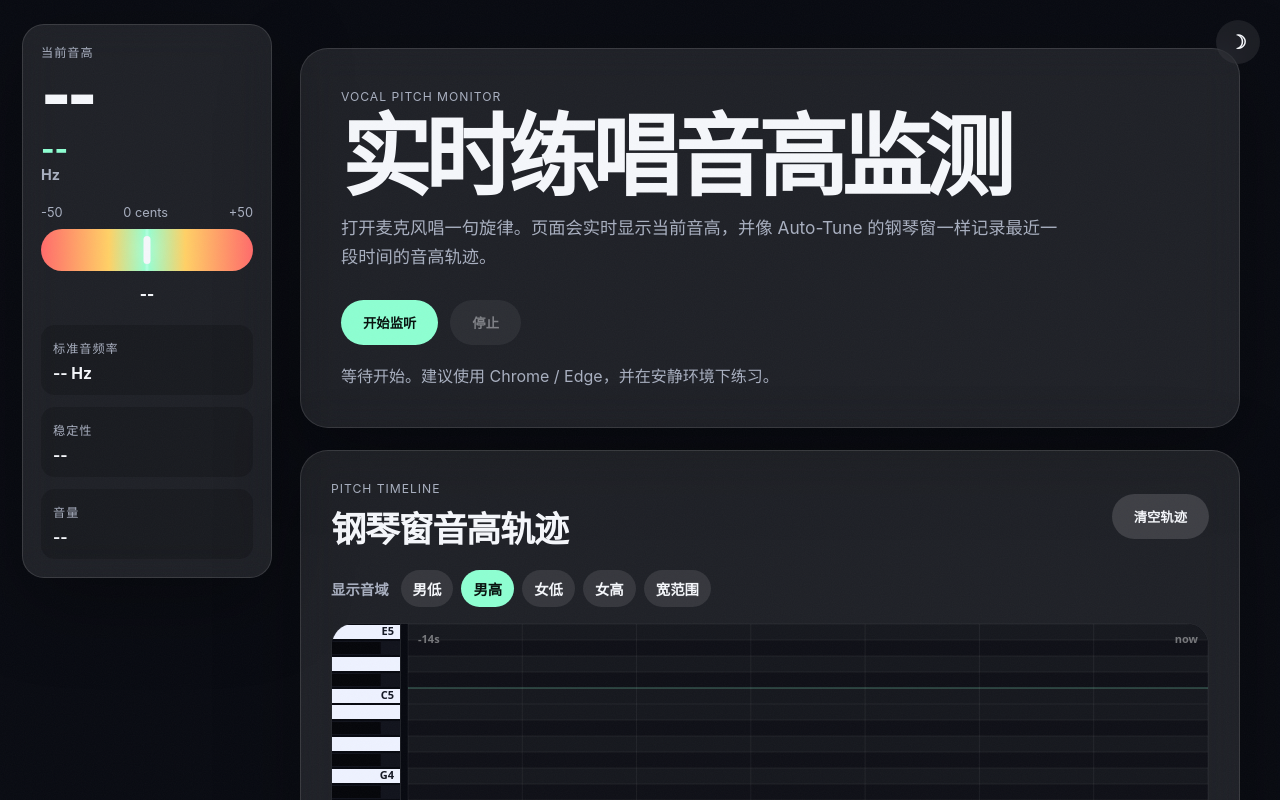
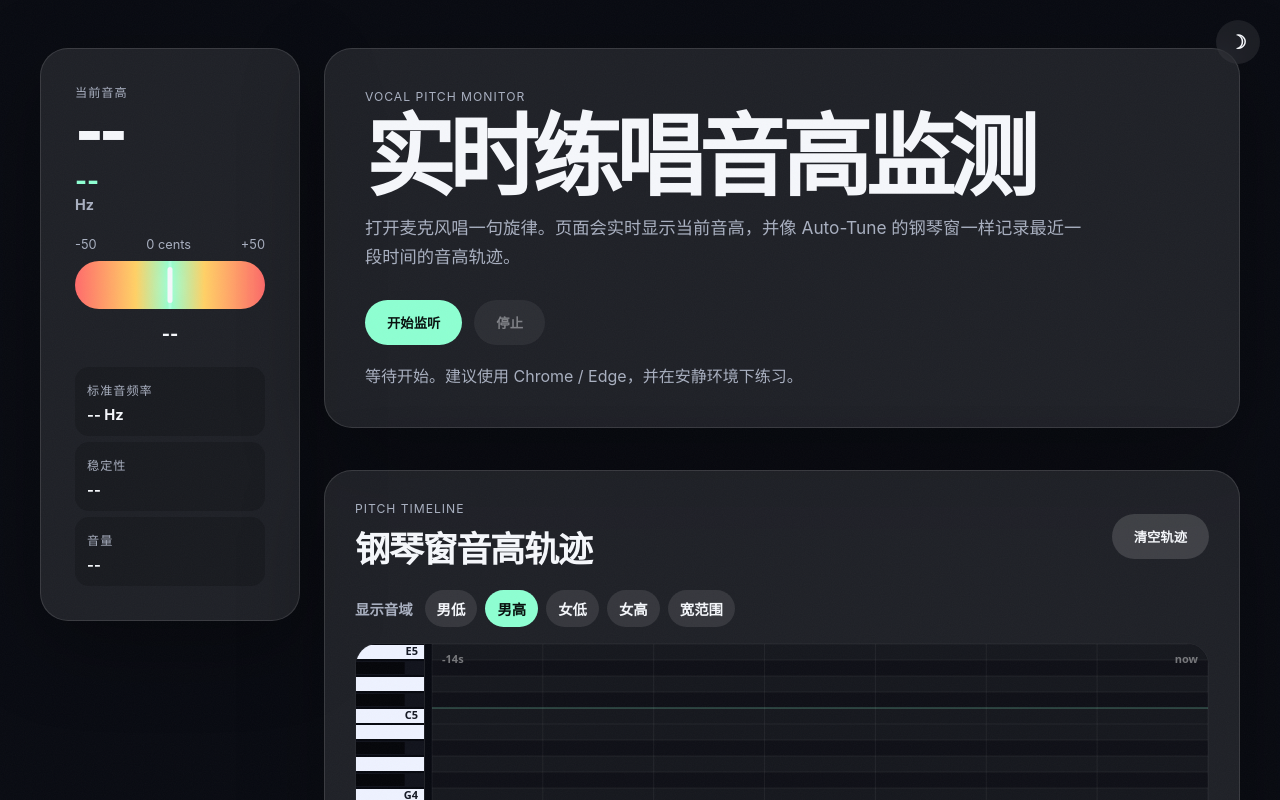
Before and after one commit to nggezi/vocal-pitch-monitor, a plain HTML site: page index.html in a window 1280 px wide. Shown: the top 800 px of the page. Drawn offline with Linux system fonts and the light colour scheme.

Commit message:
refactor: 调音器改为 sticky 侧边栏布局，与主内容紧贴

```diff
--- a/index.html
+++ b/index.html
@@ -12,19 +12,9 @@
     <span class="theme-icon">☽</span>
   </button>
 
-  <main class="app">
-    <section class="hero reveal">
-      <p class="eyebrow">Vocal Pitch Monitor</p>
-      <h1>实时练唱音高监测</h1>
-      <p class="intro">打开麦克风唱一句旋律。页面会实时显示当前音高，并像 Auto-Tune 的钢琴窗一样记录最近一段时间的音高轨迹。</p>
-      <div class="actions">
-        <button id="startButton" type="button">开始监听</button>
-        <button id="stopButton" type="button" disabled>停止</button>
-      </div>
-      <p id="status" class="status">等待开始。建议使用 Chrome / Edge，并在安静环境下练习。</p>
-    </section>
-
-    <section class="meter-card reveal" aria-live="polite">
+  <div class="layout">
+    <aside class="tuner-panel reveal" aria-live="polite">
+      <section class="meter-card">
         <div class="note-row">
           <div>
             <p class="label">当前音高</p>
@@ -64,6 +54,19 @@
           </div>
         </div>
       </section>
+    </aside>
+
+    <div class="main-content">
+      <section class="hero reveal">
+        <p class="eyebrow">Vocal Pitch Monitor</p>
+        <h1>实时练唱音高监测</h1>
+        <p class="intro">打开麦克风唱一句旋律。页面会实时显示当前音高，并像 Auto-Tune 的钢琴窗一样记录最近一段时间的音高轨迹。</p>
+        <div class="actions">
+          <button id="startButton" type="button">开始监听</button>
+          <button id="stopButton" type="button" disabled>停止</button>
+        </div>
+        <p id="status" class="status">等待开始。建议使用 Chrome / Edge，并在安静环境下练习。</p>
+      </section>
 
       <section class="roll-card reveal">
         <div class="section-heading">
@@ -96,12 +99,13 @@
           <li>网页端检测适合练习参考，不等同于专业录音棚校准设备。</li>
         </ul>
       </section>
-  </main>
 
       <footer class="site-footer">
         <span>nggezi</span>
         <a href="https://github.com/nggezi" target="_blank" rel="noopener">GitHub</a>
       </footer>
+    </div>
+  </div>
 
   <script src="app.js?v=4"></script>
 </body>
--- a/style.css
+++ b/style.css
@@ -126,10 +126,65 @@
   transform: translateY(0);
 }
 
-.app {
-  width: min(1080px, calc(100% - 32px));
+.layout {
+  display: flex;
+  gap: 24px;
+  width: min(1200px, calc(100% - 48px));
   margin: 0 auto;
-  padding: 48px 0;
+  padding: 48px 0 60px;
+}
+
+.main-content {
+  flex: 1;
+  min-width: 0;
+  display: flex;
+  flex-direction: column;
+  gap: 20px;
+}
+
+.tuner-panel {
+  width: 260px;
+  flex-shrink: 0;
+  position: sticky;
+  top: 32px;
+  align-self: flex-start;
+}
+
+@media (min-width: 721px) {
+  .tuner-panel .note-name {
+    font-size: 3.8rem;
+  }
+  .tuner-panel .frequency {
+    min-width: 0;
+    font-size: 1.6rem;
+    text-align: left;
+    margin-top: 8px;
+  }
+  .tuner-panel .note-row {
+    display: block;
+  }
+  .tuner-panel .tuner {
+    margin: 24px 0 20px;
+  }
+  .tuner-panel .track {
+    height: 48px;
+  }
+  .tuner-panel .needle {
+    top: 6px;
+    width: 5px;
+    height: 36px;
+  }
+  .tuner-panel .details {
+    grid-template-columns: 1fr;
+    gap: 6px;
+  }
+  .tuner-panel .details div {
+    padding: 12px;
+    border-radius: 14px;
+  }
+  .tuner-panel .details strong {
+    font-size: 0.92rem;
+  }
 }
 
 .hero,
@@ -139,13 +194,11 @@
   border: 1px solid rgba(255, 255, 255, 0.12);
   background: var(--card);
   box-shadow: 0 24px 80px rgba(0, 0, 0, 0.34);
-  backdrop-filter: blur(18px);
   border-radius: 28px;
 }
 
 .hero {
   padding: 40px;
-  margin-bottom: 22px;
 }
 
 .eyebrow,
@@ -218,73 +271,6 @@
 
 .meter-card {
   padding: 34px;
-}
-
-@media (min-width: 1180px) {
-  .app {
-    width: min(980px, calc(100vw - 340px));
-    margin-left: calc((100vw - min(980px, 100vw - 340px) + 260px) / 2);
-  }
-
-  .meter-card {
-    position: fixed;
-    z-index: 8;
-    top: 24px;
-    left: 22px;
-    width: 250px;
-    max-height: calc(100vh - 48px);
-    overflow: auto;
-    padding: 18px;
-    border-radius: 22px;
-  }
-
-  .meter-card .note-row {
-    display: block;
-  }
-
-  .meter-card .note-name {
-    margin-top: 8px;
-    font-size: 4rem;
-    letter-spacing: -0.07em;
-  }
-
-  .meter-card .frequency {
-    min-width: 0;
-    margin-top: 10px;
-    text-align: left;
-    font-size: 1.8rem;
-  }
-
-  .meter-card .tuner {
-    margin: 22px 0 18px;
-  }
-
-  .meter-card .track {
-    height: 42px;
-  }
-
-  .meter-card .needle {
-    top: 7px;
-    width: 7px;
-    height: 28px;
-  }
-
-  .meter-card .cents {
-    font-size: 0.96rem;
-  }
-
-  .meter-card .details {
-    grid-template-columns: 1fr;
-  }
-
-  .meter-card .details div {
-    padding: 12px;
-    border-radius: 14px;
-  }
-
-  .meter-card .details strong {
-    font-size: 0.98rem;
-  }
 }
 
 .roll-card {
@@ -501,9 +487,21 @@
     padding-bottom: calc(150px + env(safe-area-inset-bottom));
   }
 
-  .app {
+  .layout {
+    flex-direction: column;
     width: min(100% - 20px, 1080px);
     padding: 20px 0;
+    gap: 16px;
+  }
+
+  .tuner-panel {
+    width: 100%;
+    position: fixed;
+    z-index: 12;
+    left: 10px;
+    right: 10px;
+    bottom: calc(10px + env(safe-area-inset-bottom));
+    top: auto;
   }
 
   .hero,
@@ -514,9 +512,13 @@
   }
 
   .hero,
-  .meter-card,
   .roll-card {
     padding: 24px;
+  }
+
+  .meter-card {
+    padding: 12px;
+    border-radius: 20px;
   }
 
   .section-heading {
@@ -532,46 +534,19 @@
     min-height: 360px;
   }
 
-  .actions {
-    border-radius: 24px;
-  }
-
   .note-row {
-    display: block;
-  }
-
-  .frequency {
-    margin-top: 18px;
-    text-align: left;
-  }
-
-  .details {
-    grid-template-columns: 1fr;
-  }
-
-  .meter-card {
-    position: fixed;
-    z-index: 12;
-    left: 10px;
-    right: 10px;
-    bottom: calc(10px + env(safe-area-inset-bottom));
-    padding: 12px;
-    border-radius: 20px;
-  }
-
-  .meter-card .note-row {
     display: flex;
     align-items: center;
     justify-content: space-between;
     gap: 12px;
   }
 
-  .meter-card .note-name {
+  .note-name {
     margin-top: 4px;
     font-size: 2.7rem;
   }
 
-  .meter-card .frequency {
+  .frequency {
     min-width: 88px;
     margin-top: 0;
     text-align: right;
```
Lines whose indentation alone changed are shown as unchanged.
